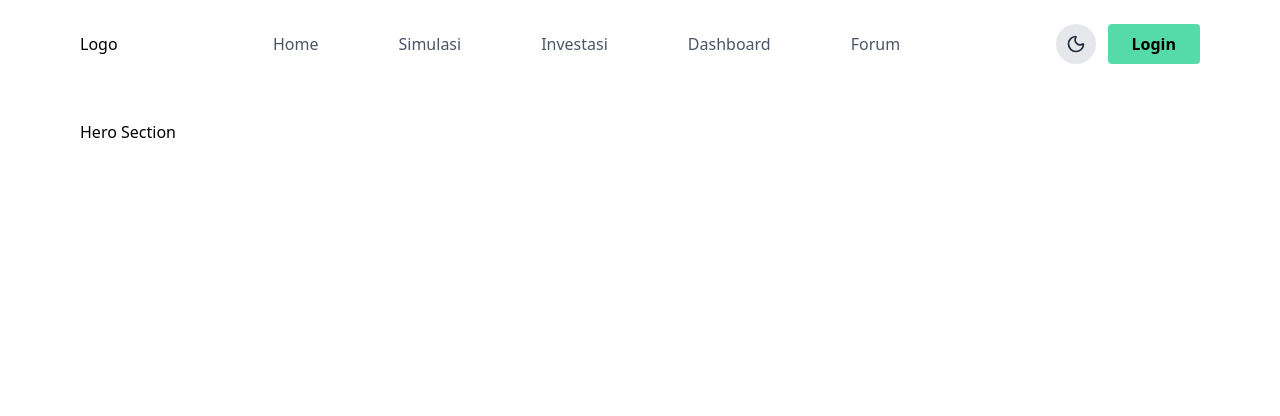
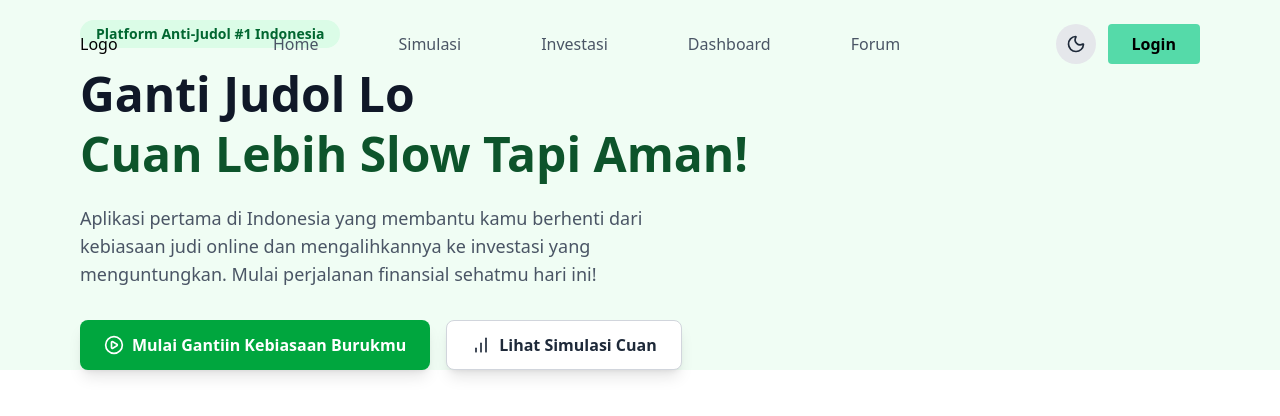
Before and after one commit to dudiddump/gemastik25, a Next.js app: page / in a window 1280 px wide. Shown: the top 416 px of the page. Built offline with nearby package versions, Linux system fonts and the light colour scheme.

Commit message:
pagenya ketinggalan

```diff
--- a/app/(main)/page.tsx
+++ b/app/(main)/page.tsx
@@ -1,12 +1,8 @@
 import ResponsiveContainer from "@/components/ResponsiveContainer";
+import Hero from "@/components/Hero";
 
 export default function Home() {
   return (
-    // responsive container ini adalah komponen kontainer yang udah responsive dan tinggal pakke
-    <ResponsiveContainer className="mt-30">
-      {/* ini pecah aja kedalam komponen hero ya */}
-
-      <h1>Hero Section</h1>
-    </ResponsiveContainer>
+    <Hero />
   );
 }
```
